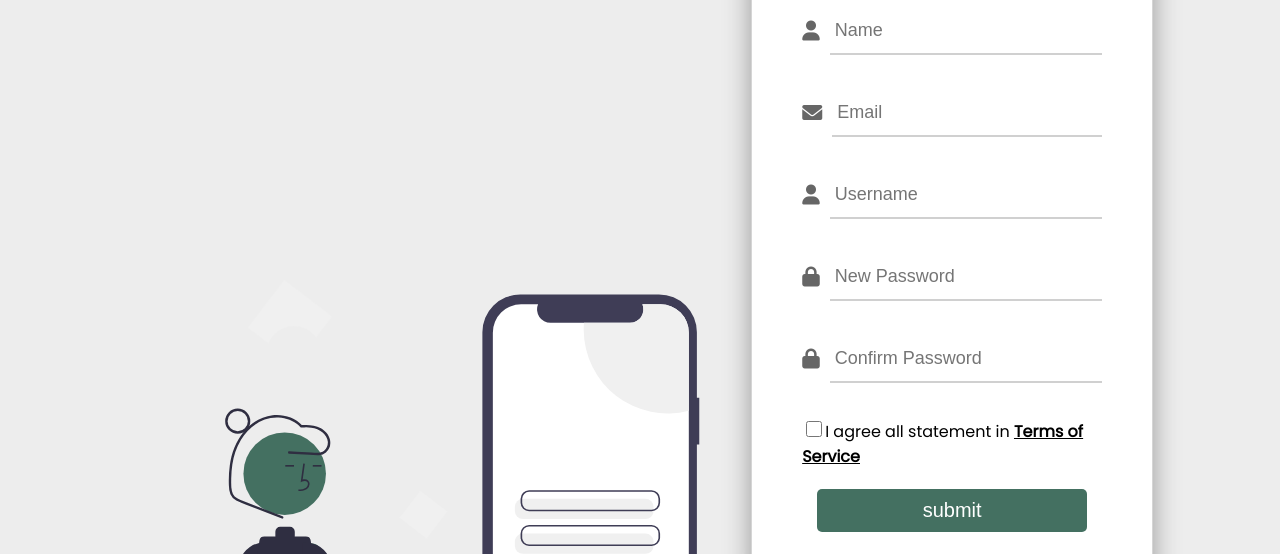
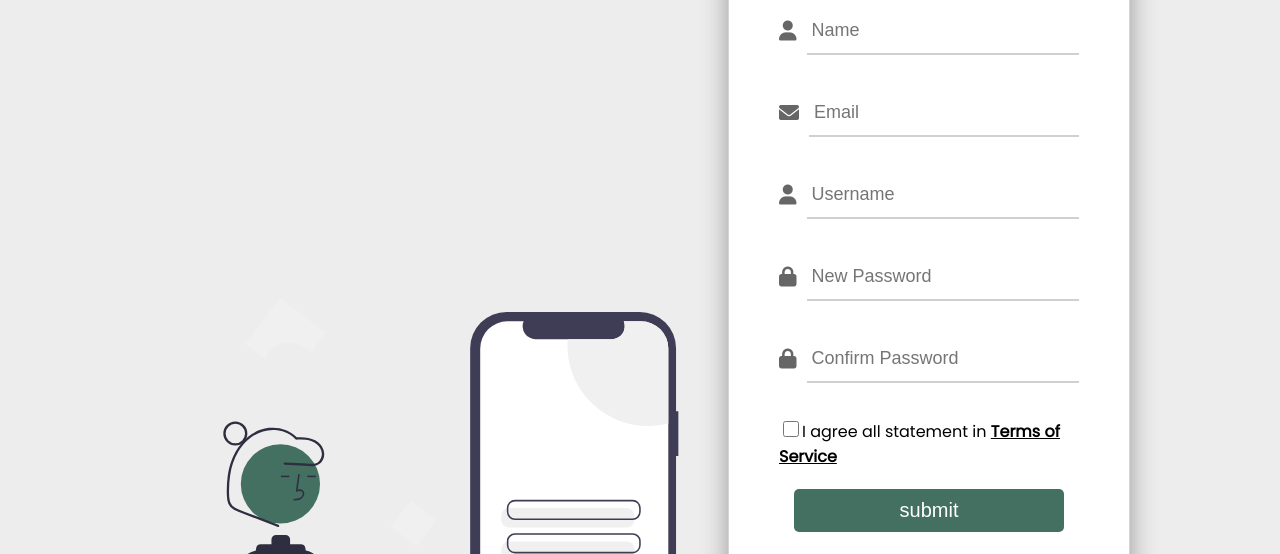
Before and after one commit to ranveer18/signup-form, a plain HTML site: page index.html in a window 1280 px wide. Shown: the part 224-778 px from the top of the page. Drawn offline with nearby package versions, Linux system fonts and the light colour scheme.

Commit message:
Make it even better

```diff
--- a/index.css
+++ b/index.css
@@ -50,7 +50,7 @@ main {
   box-sizing: border-box;
 }
 .side-img img {
-  height: 450px;
+  width: 550px;
 }
 form {
   /* width: 500px; */
```
